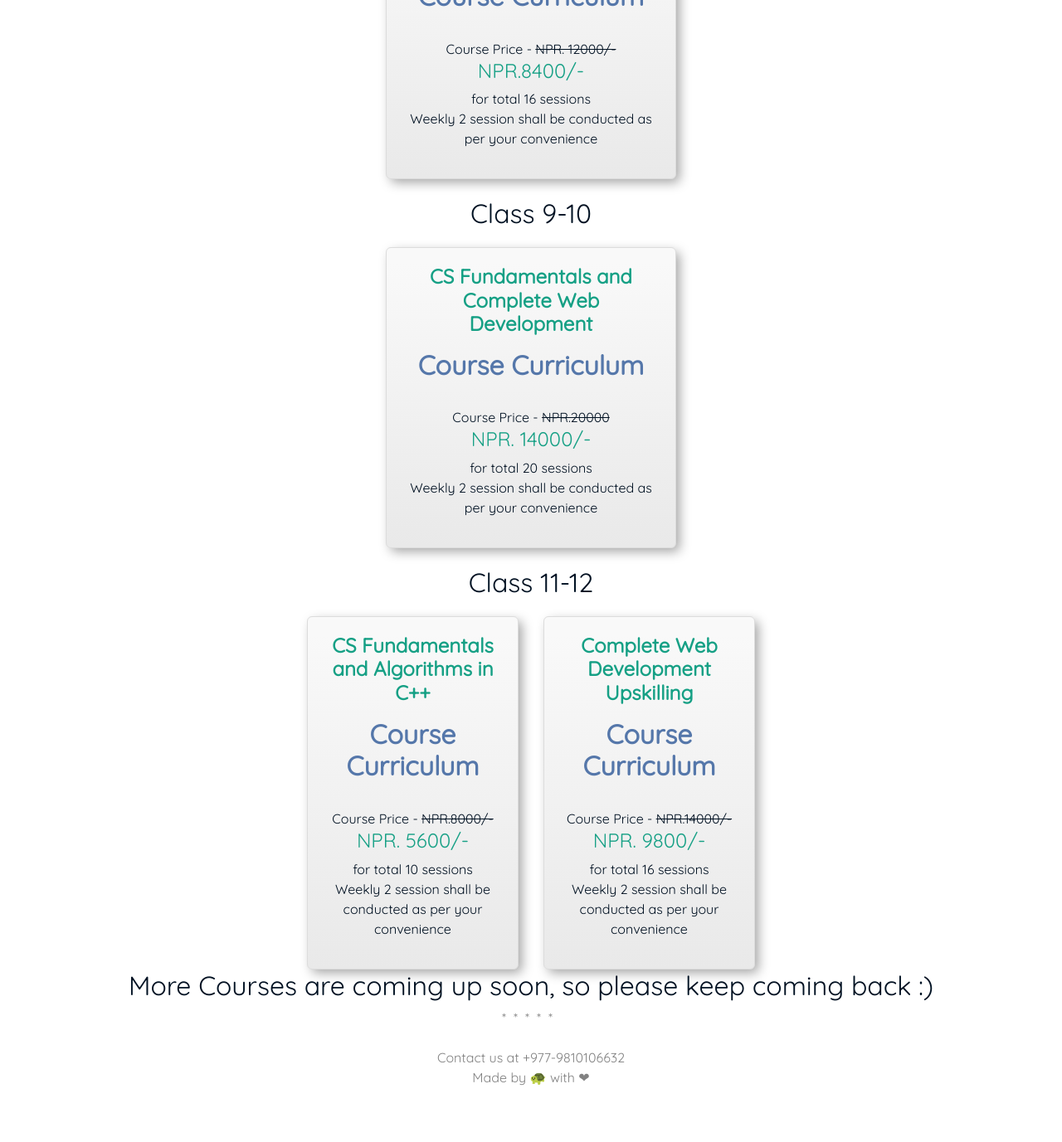
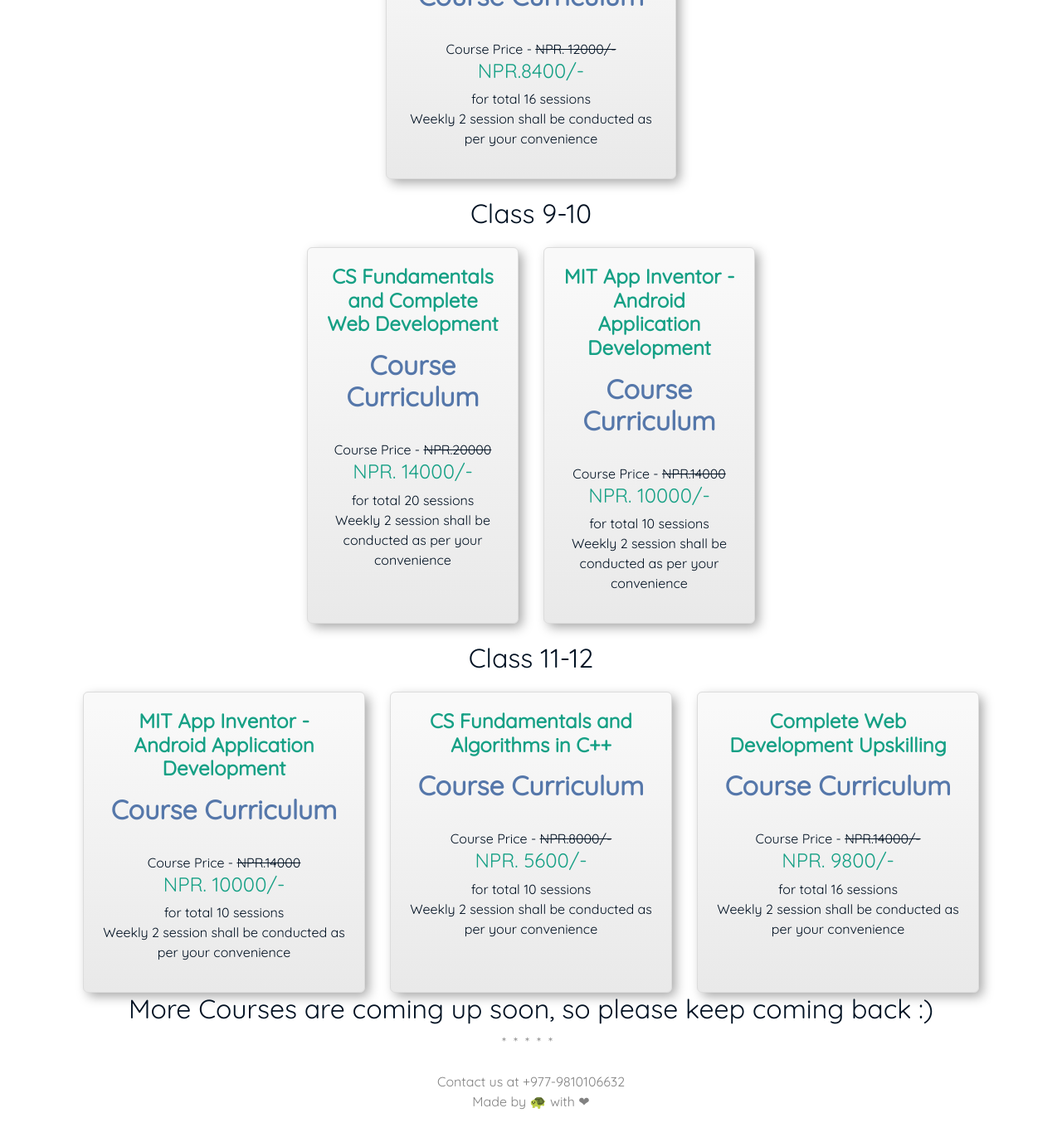
Before and after one commit to turtlecodenp/turtlecodenp.github.io, a Jekyll site: the page built from courses.md, in a window 1280 px wide and 1400 px high, scrolled down 476 px. Shown: the top 1377 px of the window at 83% size. Built offline with Jekyll 4.4.1, drawn with Linux system fonts in a browser that asks for light colours; nearby versions of some CDN libraries.

Commit message:
update course added, mit app inventor

```diff
--- a/courses.md
+++ b/courses.md
@@ -44,8 +44,8 @@ layout: page
 
 <div class="container">
 	<div class="row">
-		<div class="col-sm-4 col-md-4 d-flex align-items-stretch"></div>
-		<div class="col-sm-4 col-md-4 d-flex align-items-stretch">
+		<div class="col-sm-3 col-md-3 d-flex align-items-stretch"></div>
+		<div class="col-sm-3 col-md-3 d-flex align-items-stretch">
 			<div class="card text-center" style="box-shadow: 5px 5px 14px -1px #a3a3a3; background:linear-gradient(to bottom, #f9f9f9 5%, #e9e9e9 100%); background-color:#f9f9f9; border-radius:6px; border:1px solid #dcdcdc;">
 				<div class="card-body">
 				<!-- Title -->
@@ -57,8 +57,19 @@ layout: page
 				</div>
 			</div>
 		</div>
-		<div class="col-sm-4 col-md-4 d-flex align-items-stretch"></div>
-	</div>
+		<div class="col-sm-3 col-md-3 d-flex align-items-stretch">
+			<div class="card text-center" style="box-shadow: 5px 5px 14px -1px #a3a3a3; background:linear-gradient(to bottom, #f9f9f9 5%, #e9e9e9 100%); background-color:#f9f9f9; border-radius:6px; border:1px solid #dcdcdc;">
+				<div class="card-body">
+				<!-- Title -->
+				<h4 class="card-title"><strong>MIT App Inventor - Android Application Development</strong></h4>
+				<!-- Text -->
+				<p class="card-text"><a href="{{ '/assets/docs/course_structure_9_12_mit_app.pdf' | prepend: site.baseurl }}"><h2>Course Curriculum</h2></a>
+				<br> Course Price - <strike>NPR.14000</strike> <strong><h4>NPR. 10000/-</h4></strong> for total 10 sessions
+				<br> Weekly 2 session shall be conducted as per your convenience</p>
+				</div>
+			</div>
+		</div>
+		<div class="col-sm-3 col-md-3 d-flex align-items-stretch"></div>
 </div>
 
 <div class="container">
@@ -71,8 +82,19 @@ layout: page
 
 <div class="container">
 	<div class="row">
-		<div class="col-sm-3 col-md-3 d-flex align-items-stretch"></div>
-		<div class="col-sm-3 col-md-3 d-flex align-items-stretch">
+		<div class="col-sm-4 col-md-4 d-flex align-items-stretch">
+			<div class="card text-center" style="box-shadow: 5px 5px 14px -1px #a3a3a3; background:linear-gradient(to bottom, #f9f9f9 5%, #e9e9e9 100%); background-color:#f9f9f9; border-radius:6px; border:1px solid #dcdcdc;">
+				<div class="card-body">
+				<!-- Title -->
+				<h4 class="card-title"><strong>MIT App Inventor - Android Application Development</strong></h4>
+				<!-- Text -->
+				<p class="card-text"><a href="{{ '/assets/docs/course_structure_9_12_mit_app.pdf' | prepend: site.baseurl }}"><h2>Course Curriculum</h2></a>
+				<br> Course Price - <strike>NPR.14000</strike> <strong><h4>NPR. 10000/-</h4></strong> for total 10 sessions
+				<br> Weekly 2 session shall be conducted as per your convenience</p>
+				</div>
+			</div>
+		</div>
+		<div class="col-sm-4 col-md-4 d-flex align-items-stretch">
 			<div class="card text-center" style="box-shadow: 5px 5px 14px -1px #a3a3a3; background:linear-gradient(to bottom, #f9f9f9 5%, #e9e9e9 100%); background-color:#f9f9f9; border-radius:6px; border:1px solid #dcdcdc;">
 				<div class="card-body">
 				<!-- Title -->
@@ -84,7 +106,7 @@ layout: page
 				</div>
 			</div>
 		</div>
-		<div class="col-sm-3 col-md-3 d-flex align-items-stretch">
+		<div class="col-sm-4 col-md-4 d-flex align-items-stretch">
 			<div class="card text-center" style="box-shadow: 5px 5px 14px -1px #a3a3a3; background:linear-gradient(to bottom, #f9f9f9 5%, #e9e9e9 100%); background-color:#f9f9f9; border-radius:6px; border:1px solid #dcdcdc;">
 				<div class="card-body">
 				<!-- Title -->
@@ -96,7 +118,6 @@ layout: page
 				</div>
 			</div>
 		</div>
-		<div class="col-sm-3 col-md-3 d-flex align-items-stretch"></div>
 	</div>
 </div>
 
```
Also changed, not shown: index.md (+1 -12 lines).
